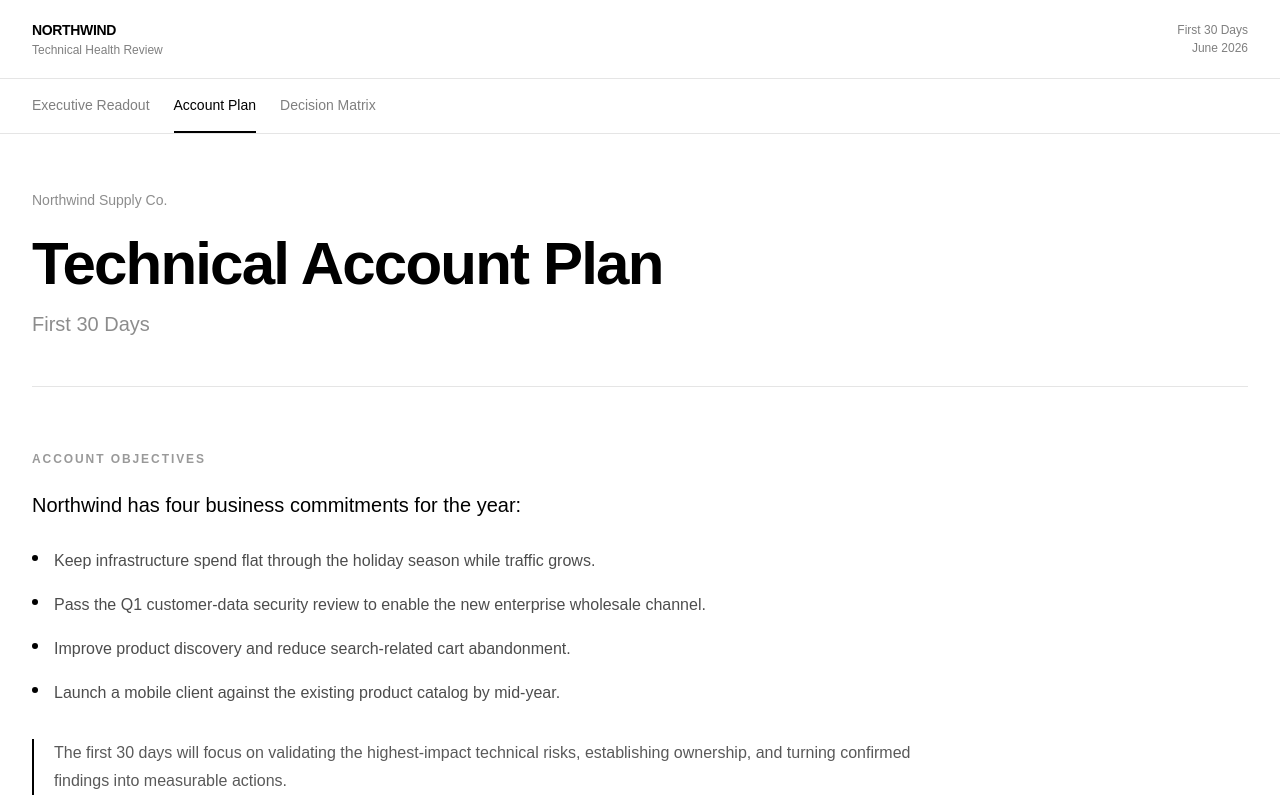
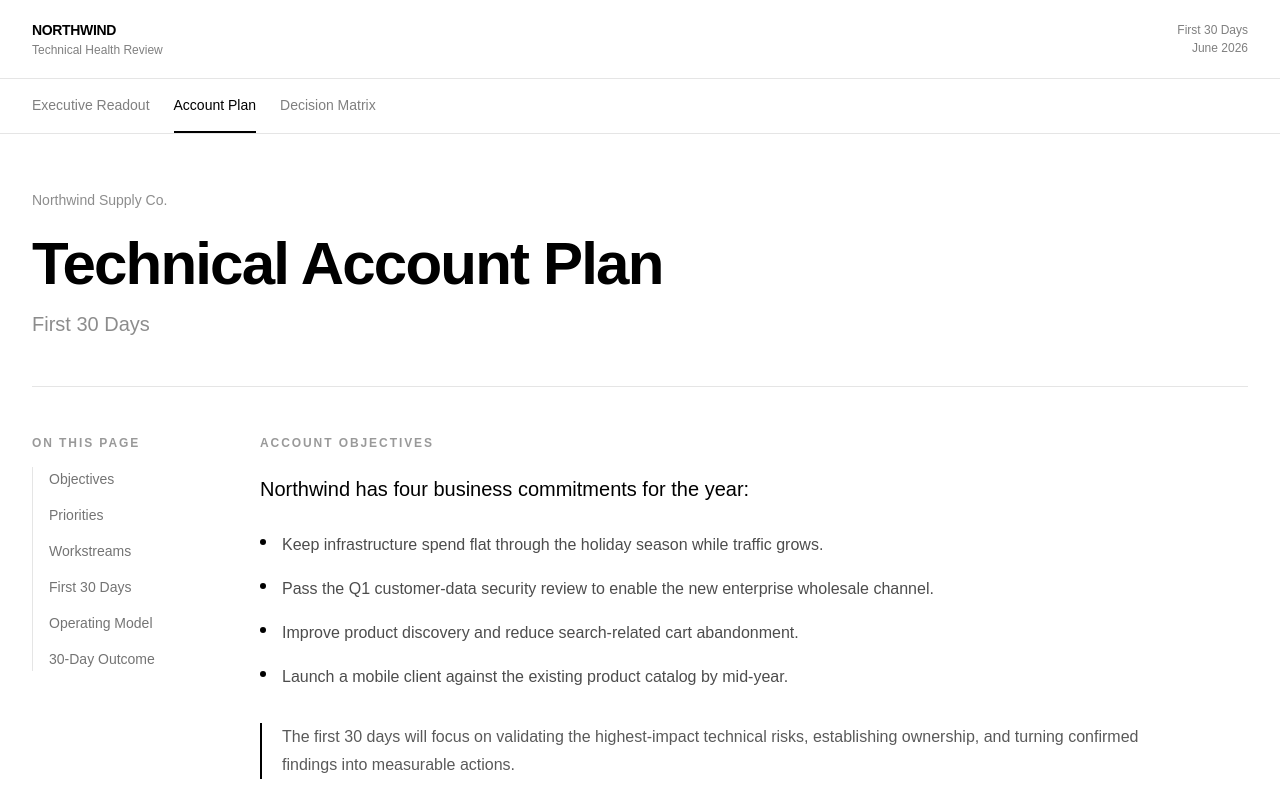
Before and after one commit to FranciscoDiego64/northwind-technical-review, a Next.js app: page /account-plan in a window 1280 px wide. Shown: the top 800 px of the page. Built offline with nearby package versions, Linux system fonts and the light colour scheme.

Commit message:
Add account plan navigation and final deliverables

```diff
--- a/app/account-plan/page.tsx
+++ b/app/account-plan/page.tsx
@@ -2,7 +2,7 @@ import { accountPlan } from "@/content/account-plan";
 
 export default function AccountPlanPage() {
   return (
-    <div className="space-y-16">
+    <div>
       {/* Header */}
       <section className="border-b border-black/10 pb-12">
         <p className="text-sm font-medium text-black/45">
@@ -20,8 +20,77 @@ export default function AccountPlanPage() {
         </div>
       </section>
 
+      {/* Sidebar + content */}
+      <div className="mt-12 lg:grid lg:grid-cols-[180px_minmax(0,1fr)] lg:items-start lg:gap-12">
+        {/* Side navigation */}
+        <aside className="sticky top-8 hidden self-start lg:block">
+        <nav aria-label="Account plan sections">
+            <p className="text-xs font-semibold uppercase tracking-[0.16em] text-black/40">
+              On this page
+            </p>
+
+            <ul className="mt-4 space-y-3 border-l border-black/10 pl-4">
+              <li>
+                <a
+                  href="#objectives"
+                  className="text-sm text-black/55 transition-colors hover:text-black"
+                >
+                  Objectives
+                </a>
+              </li>
+
+              <li>
+                <a
+                  href="#priorities"
+                  className="text-sm text-black/55 transition-colors hover:text-black"
+                >
+                  Priorities
+                </a>
+              </li>
+
+              <li>
+                <a
+                  href="#workstreams"
+                  className="text-sm text-black/55 transition-colors hover:text-black"
+                >
+                  Workstreams
+                </a>
+              </li>
+
+              <li>
+                <a
+                  href="#first-30-days"
+                  className="text-sm text-black/55 transition-colors hover:text-black"
+                >
+                  First 30 Days
+                </a>
+              </li>
+
+              <li>
+                <a
+                  href="#operating-model"
+                  className="text-sm text-black/55 transition-colors hover:text-black"
+                >
+                  Operating Model
+                </a>
+              </li>
+
+              <li>
+                <a
+                  href="#30-day-outcome"
+                  className="text-sm text-black/55 transition-colors hover:text-black"
+                >
+                  30-Day Outcome
+                </a>
+              </li>
+            </ul>
+          </nav>
+        </aside>
+
+        {/* Main content */}
+        <div className="min-w-0 space-y-16">
           {/* Account objectives */}
-      <section className="max-w-4xl">
+          <section id="objectives" className="max-w-4xl scroll-mt-8">
             <p className="text-xs font-semibold uppercase tracking-[0.16em] text-black/40">
               {accountPlan.accountObjectives.title}
             </p>
@@ -51,7 +120,10 @@ export default function AccountPlanPage() {
           </section>
 
           {/* Priorities */}
-      <section className="border-t border-black/10 pt-12">
+          <section
+            id="priorities"
+            className="scroll-mt-8 border-t border-black/10 pt-12"
+          >
             <p className="text-xs font-semibold uppercase tracking-[0.16em] text-black/40">
               {accountPlan.priorities.title}
             </p>
@@ -127,7 +199,10 @@ export default function AccountPlanPage() {
           </section>
 
           {/* Workstreams */}
-      <section className="border-t border-black/10 pt-12">
+          <section
+            id="workstreams"
+            className="scroll-mt-8 border-t border-black/10 pt-12"
+          >
             <p className="text-xs font-semibold uppercase tracking-[0.16em] text-black/40">
               Account workstreams
             </p>
@@ -148,6 +223,7 @@ export default function AccountPlanPage() {
                         {workstream.title}
                       </h2>
 
+                      {/* Current state */}
                       <div className="mt-7">
                         <p className="text-xs font-semibold uppercase tracking-[0.14em] text-black/35">
                           {workstream.currentStateTitle}
@@ -158,14 +234,13 @@ export default function AccountPlanPage() {
                         </p>
                       </div>
 
-                  {/* Standard actions */}
+                      {/* Actions with standard list */}
                       {"actions" in workstream && workstream.actions && (
                         <div className="mt-8">
                           <p className="text-xs font-semibold uppercase tracking-[0.14em] text-black/35">
-                        {"actionsTitle" in workstream
-                            ? workstream.actionsTitle
-                                : "Actions"}
+                            Actions
                           </p>
+
                           <ul className="mt-4 space-y-3">
                             {workstream.actions.map((action) => (
                               <li
@@ -183,7 +258,7 @@ export default function AccountPlanPage() {
                         </div>
                       )}
 
-                  {/* Search baseline */}
+                      {/* Actions with intro + baseline */}
                       {"actionsIntro" in workstream &&
                         workstream.actionsIntro && (
                           <div className="mt-8">
@@ -232,6 +307,7 @@ export default function AccountPlanPage() {
                           <p className="text-xs font-semibold uppercase tracking-[0.14em] text-black/35">
                             Dependencies
                           </p>
+
                           <p className="mt-2 text-sm leading-6 text-black/65">
                             {workstream.dependencies}
                           </p>
@@ -242,6 +318,7 @@ export default function AccountPlanPage() {
                             <p className="text-xs font-semibold uppercase tracking-[0.14em] text-black/35">
                               Impact if unmet
                             </p>
+
                             <p className="mt-2 text-sm leading-6 text-black/65">
                               {workstream.impactIfUnmet}
                             </p>
@@ -267,6 +344,7 @@ export default function AccountPlanPage() {
                               >
                                 ✓
                               </span>
+
                               <span>{measure}</span>
                             </li>
                           ))}
@@ -280,7 +358,10 @@ export default function AccountPlanPage() {
           </section>
 
           {/* First 30 days */}
-      <section className="border-t border-black/10 pt-12">
+          <section
+            id="first-30-days"
+            className="scroll-mt-8 border-t border-black/10 pt-12"
+          >
             <p className="text-xs font-semibold uppercase tracking-[0.16em] text-black/40">
               {accountPlan.first30Days.title}
             </p>
@@ -312,7 +393,10 @@ export default function AccountPlanPage() {
           </section>
 
           {/* Operating model */}
-      <section className="border-t border-black/10 pt-12">
+          <section
+            id="operating-model"
+            className="scroll-mt-8 border-t border-black/10 pt-12"
+          >
             <p className="text-xs font-semibold uppercase tracking-[0.16em] text-black/40">
               {accountPlan.operatingModel.title}
             </p>
@@ -357,7 +441,10 @@ export default function AccountPlanPage() {
           </section>
 
           {/* 30-day outcome */}
-      <section className="border-t border-black/10 pt-12 pb-8">
+          <section
+            id="30-day-outcome"
+            className="scroll-mt-8 border-t border-black/10 pt-12 pb-8"
+          >
             <div className="max-w-4xl rounded-2xl bg-black p-7 text-white sm:p-9">
               <p className="text-xs font-semibold uppercase tracking-[0.16em] text-white/45">
                 {accountPlan.thirtyDayOutcome.title}
@@ -370,12 +457,10 @@ export default function AccountPlanPage() {
               <ul className="mt-6 space-y-4">
                 {accountPlan.thirtyDayOutcome.items.map((item) => (
                   <li key={item} className="flex gap-4 text-base leading-7">
-                <span
-                  aria-hidden="true"
-                  className="mt-1 font-semibold"
-                >
+                    <span aria-hidden="true" className="mt-1 font-semibold">
                       ✓
                     </span>
+
                     <span>{item}</span>
                   </li>
                 ))}
@@ -387,5 +472,7 @@ export default function AccountPlanPage() {
             </div>
           </section>
         </div>
+      </div>
+    </div>
   );
 }
```
Lines whose indentation alone changed are shown as unchanged.
